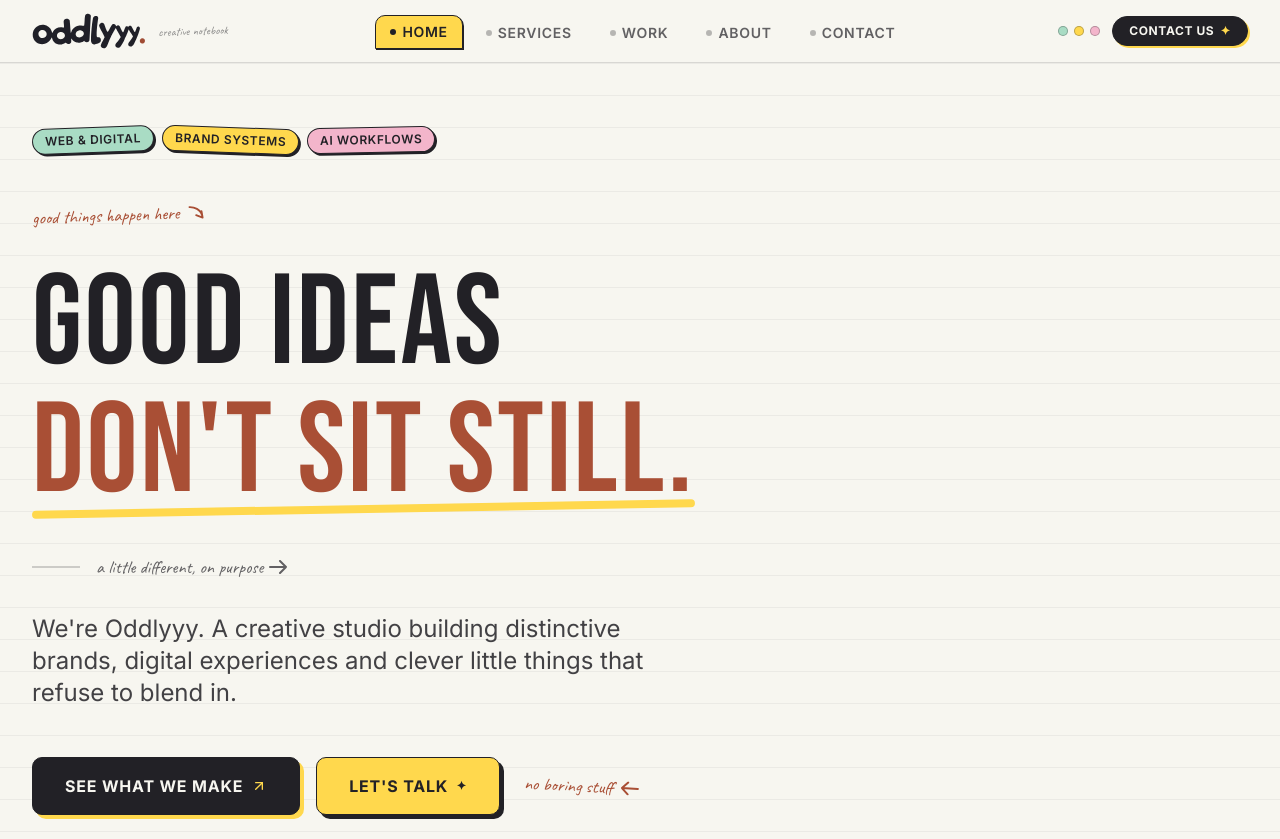
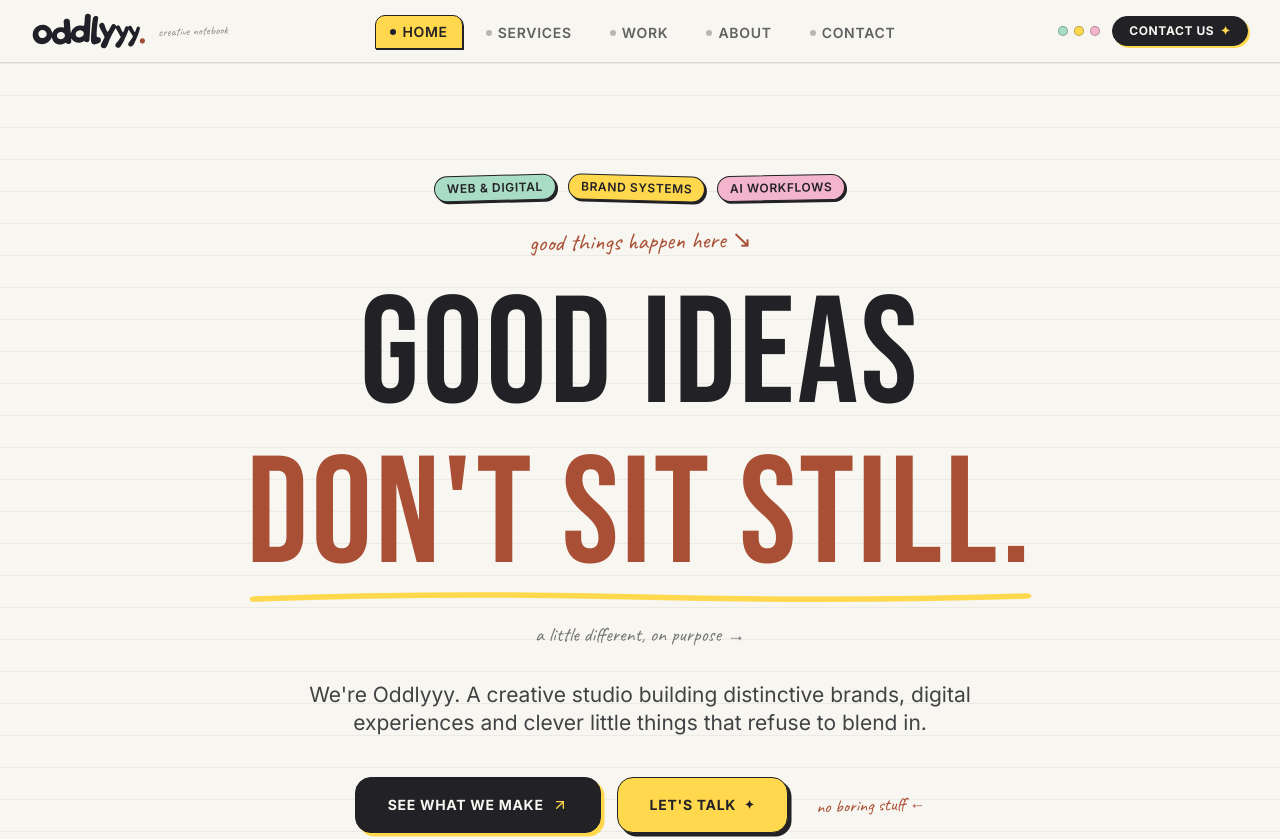
Before and after one commit to Atharva0393/Oddlyyy, a Next.js app: page / in a window 1280 px wide. Shown: the top 839 px of the page. Built offline with nearby package versions, Linux system fonts and the light colour scheme; a web font is replaced by a local one.

Commit message:
Redesign homepage hero to center-aligned editorial composition

```diff
--- a/src/components/sections/notebook/NotebookHero.tsx
+++ b/src/components/sections/notebook/NotebookHero.tsx
@@ -3,84 +3,102 @@
 import React from "react";
 import Link from "next/link";
 import { ArrowUpRight } from "lucide-react";
-import {
-  PaperBadge,
-  HandAnnotation,
-} from "@/components/ui/notebook";
+import { PaperBadge } from "@/components/ui/notebook";
 
 export const NotebookHero: React.FC = () => {
   return (
-    <section className="relative pt-12 sm:pt-16 pb-16 sm:pb-24 overflow-hidden border-b border-[#222126]/12">
-      {/* Background notebook lines are on body; container adds subtle notebook margin */}
-      <div className="max-w-7xl mx-auto px-4 sm:px-6 lg:px-8 relative z-10">
-        {/* Top stickers row */}
-        <div className="flex flex-wrap items-center gap-2 mb-8 sm:mb-12">
-          <PaperBadge color="mint" rotate={-2}>
-            Web & Digital
+    <section className="relative pt-14 sm:pt-20 md:pt-24 lg:pt-28 pb-16 sm:pb-24 lg:pb-32 overflow-hidden border-b border-[#222126]/12">
+      {/* Background ruled paper lines inherited from body; container maintains centered editorial canvas */}
+      <div className="max-w-5xl mx-auto px-4 sm:px-6 lg:px-8 relative z-10 flex flex-col items-center text-center">
+        {/* 1. TOP CATEGORY LABELS: Horizontally centered as a group */}
+        <div className="flex flex-wrap items-center justify-center gap-2.5 sm:gap-3 mb-4 sm:mb-6">
+          <PaperBadge color="mint" rotate={-1.5}>
+            WEB &amp; DIGITAL
           </PaperBadge>
-          <PaperBadge color="yellow" rotate={2}>
-            Brand Systems
+          <PaperBadge color="yellow" rotate={1.5}>
+            BRAND SYSTEMS
           </PaperBadge>
-          <PaperBadge color="pink" rotate={-1} className="hidden sm:inline-flex">
-            AI Workflows
+          <PaperBadge color="pink" rotate={-1}>
+            AI WORKFLOWS
           </PaperBadge>
         </div>
 
-        {/* Hero Main: Headline & Typography */}
-        <div className="max-w-4xl space-y-6 sm:space-y-8">
-          {/* Handwritten Top Annotation */}
-          <div className="flex items-center gap-3">
-            <HandAnnotation arrow="down-right" rotate={-2}>
-              good things happen here
-            </HandAnnotation>
-          </div>
+        {/* 2. HANDWRITTEN TOP ANNOTATION */}
+        <div className="mb-4 sm:mb-6">
+          <span className="font-accent text-terracotta text-lg sm:text-xl md:text-2xl select-none -rotate-1 inline-flex items-center gap-1.5">
+            <span>good things happen here</span>
+            <span className="text-xl sm:text-2xl leading-none">↘</span>
+          </span>
+        </div>
 
-          {/* Main Headline */}
-          <h1 className="font-display text-6xl sm:text-7xl md:text-8xl lg:text-9xl text-[#222126] leading-[0.9] tracking-tight uppercase select-none">
+        {/* 3. MAIN HEADLINE: Bold Condensed Display Typography (Two-line structure) */}
+        <div className="mb-5 sm:mb-7 max-w-4xl">
+          <h1 className="font-display text-6xl sm:text-7xl md:text-8xl lg:text-9xl xl:text-[9.5rem] text-[#222126] leading-[0.88] sm:leading-[0.86] tracking-tight uppercase select-none">
             <span className="block">GOOD IDEAS</span>
-            <span className="block text-terracotta relative inline-block">
+            <span className="relative inline-block text-terracotta mt-1 sm:mt-2">
               DON&apos;T SIT STILL.
-              <span className="absolute left-0 bottom-1 w-full h-[6px] sm:h-[8px] bg-[#FFD84D] -z-10 -rotate-1 rounded" />
+              {/* Hand-drawn marker yellow underline stroke */}
+              <svg
+                className="absolute -bottom-2 sm:-bottom-3 left-0 w-full h-3 sm:h-4 text-[#FFD84D] pointer-events-none overflow-visible"
+                viewBox="0 0 400 16"
+                fill="none"
+                preserveAspectRatio="none"
+                aria-hidden="true"
+              >
+                <path
+                  d="M 4 10 Q 100 3, 200 8 T 396 7"
+                  stroke="currentColor"
+                  strokeWidth="5.5"
+                  strokeLinecap="round"
+                  strokeLinejoin="round"
+                />
+              </svg>
             </span>
           </h1>
+        </div>
 
-          {/* Handwritten Side Annotation */}
-          <div className="flex items-center gap-4 pt-1">
-            <span className="w-12 h-0.5 bg-[#222126]/20" />
-            <HandAnnotation arrow="right" color="text-[#222126]/70">
-              a little different, on purpose
-            </HandAnnotation>
-          </div>
+        {/* 4. SMALL EDITORIAL ANNOTATION */}
+        <div className="mb-6 sm:mb-8">
+          <span className="font-accent text-base sm:text-lg md:text-xl text-[#222126]/60 select-none inline-flex items-center gap-1.5">
+            <span>a little different, on purpose</span>
+            <span className="text-lg leading-none">→</span>
+          </span>
+        </div>
 
-          {/* Lead Description */}
-          <p className="font-primary text-lg sm:text-xl lg:text-2xl text-[#222126]/85 max-w-2xl leading-relaxed font-normal">
-            We&apos;re Oddlyyy. A creative studio building distinctive brands,
-            digital experiences and clever little things that refuse to blend in.
-          </p>
+        {/* 5. DESCRIPTION: Centered, readable, comfortable line-height, max-w-2xl */}
+        <p className="font-primary text-base sm:text-lg md:text-xl lg:text-[21px] text-[#222126]/85 max-w-2xl mx-auto leading-relaxed font-normal mb-8 sm:mb-10 text-center">
+          We&apos;re Oddlyyy. A creative studio building distinctive brands,
+          digital experiences and clever little things that refuse to blend in.
+        </p>
 
-          {/* CTAs */}
-          <div className="flex flex-wrap items-center gap-4 pt-4">
+        {/* 6. CTA BUTTONS & SIDE ANNOTATION */}
+        <div className="flex flex-col sm:flex-row items-center justify-center gap-4 sm:gap-5 w-full sm:w-auto">
+          <div className="flex flex-wrap items-center justify-center gap-3.5 sm:gap-4 w-full sm:w-auto">
+            {/* Primary CTA */}
             <Link
               href="/work"
-              className="group inline-flex items-center gap-2 px-6 sm:px-8 py-3.5 sm:py-4 bg-[#222126] text-[#F7F6F0] font-bold text-sm sm:text-base uppercase tracking-wider rounded-md border border-[#222126] shadow-[4px_4px_0px_#FFD84D] hover:-translate-y-0.5 hover:shadow-[5px_5px_0px_#FFD84D] active:translate-y-0 transition-all select-none"
+              className="group inline-flex items-center justify-center gap-2 h-12 sm:h-14 px-7 sm:px-8 bg-[#222126] text-[#F7F6F0] font-bold text-xs sm:text-sm uppercase tracking-wider rounded-lg border border-[#222126] shadow-[3.5px_3.5px_0px_#FFD84D] hover:-translate-y-0.5 hover:shadow-[4.5px_4.5px_0px_#FFD84D] active:translate-y-0 transition-all select-none w-full sm:w-auto"
             >
               <span>SEE WHAT WE MAKE</span>
               <ArrowUpRight className="w-4 h-4 transition-transform group-hover:translate-x-0.5 group-hover:-translate-y-0.5 text-[#FFD84D]" />
             </Link>
 
+            {/* Secondary CTA */}
             <Link
               href="/contact"
-              className="inline-flex items-center gap-2 px-6 sm:px-8 py-3.5 sm:py-4 bg-[#FFD84D] text-[#222126] font-bold text-sm sm:text-base uppercase tracking-wider rounded-md border border-[#222126] shadow-[4px_4px_0px_#222126] hover:-translate-y-0.5 active:translate-y-0 transition-all select-none"
+              className="inline-flex items-center justify-center gap-2 h-12 sm:h-14 px-7 sm:px-8 bg-[#FFD84D] text-[#222126] font-bold text-xs sm:text-sm uppercase tracking-wider rounded-lg border border-[#222126] shadow-[3.5px_3.5px_0px_#222126] hover:-translate-y-0.5 active:translate-y-0 transition-all select-none w-full sm:w-auto"
             >
               <span>LET&apos;S TALK</span>
               <span className="text-xs">✦</span>
             </Link>
+          </div>
 
-            <div className="hidden sm:inline-block ml-2">
-              <HandAnnotation arrow="left" color="text-terracotta" rotate={3}>
-                no boring stuff
-              </HandAnnotation>
-            </div>
+          {/* Side Handwritten Annotation */}
+          <div className="pt-2 sm:pt-0 sm:pl-2 select-none">
+            <span className="font-accent text-terracotta text-base sm:text-lg inline-flex items-center gap-1 -rotate-2">
+              <span>no boring stuff</span>
+              <span className="text-base leading-none">←</span>
+            </span>
           </div>
         </div>
       </div>
```
